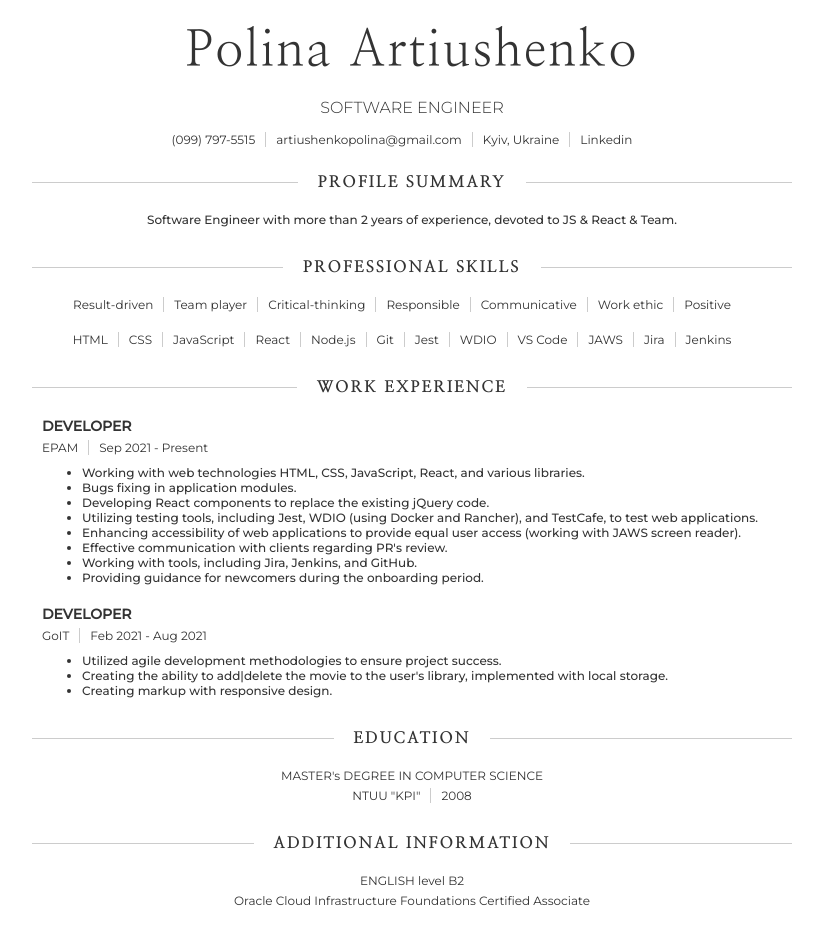
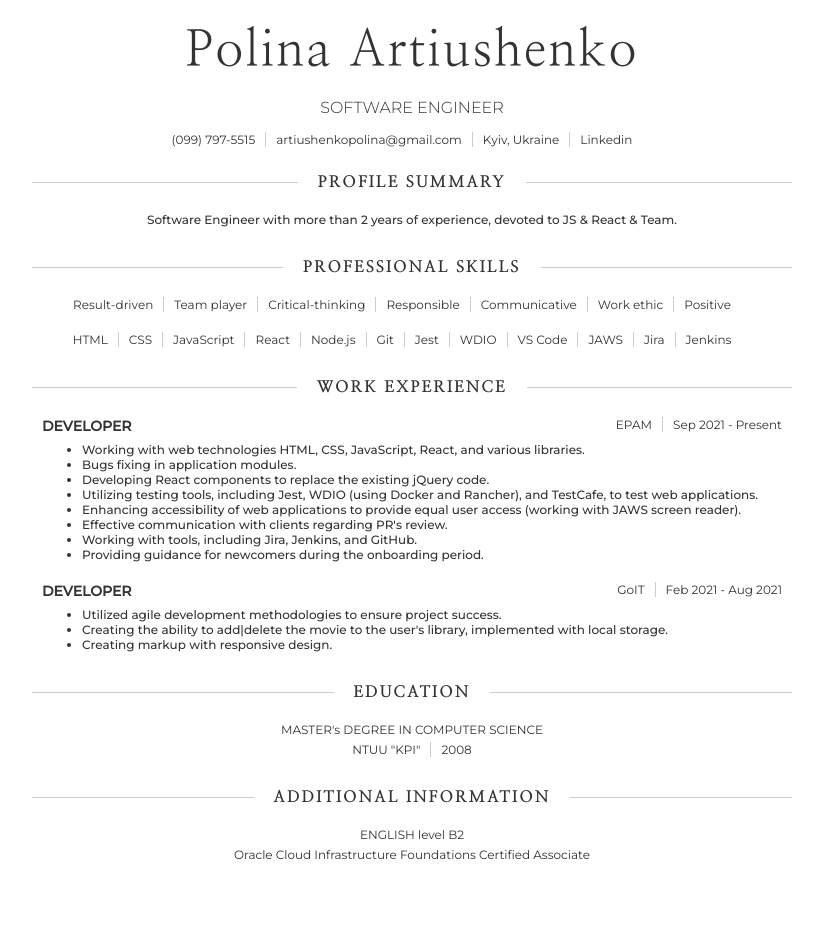
Before and after one commit to Polina-mind/portfolio, a React (Create React App) app: page / in a window 1280 px wide. Shown: the top 944 px of the page, without its empty margins (228-1051 px from the left). After the commit the page ends 912 px from the top, so only its background shows below. Built offline with nearby package versions, Linux system fonts and the light colour scheme.

Commit message:
Improve design

```diff
--- a/src/Components/Resume/Resume.css
+++ b/src/Components/Resume/Resume.css
@@ -86,13 +86,19 @@ h2 {
   margin: 0 20px;
 }
 
+.job {
+  display: flex;
+  justify-content: space-between;
+  padding-right: 30px;
+}
+
 .job-title {
   margin-bottom: 5px;
   padding-left: 30px;
   text-align: left;
 }
 
-.job {
+.job-info {
   display: flex;
   margin-bottom: 10px;
   padding-left: 30px;
--- a/src/Components/Resume/Resume.jsx
+++ b/src/Components/Resume/Resume.jsx
@@ -66,11 +66,12 @@ const Resume = () => {
       </div>
       <div className="block">
         <h2 className="text-on-line">WORK EXPERIENCE</h2>
-        <div>
+        <div className="job">
           <h3 className="job-title">DEVELOPER</h3>
-          <div className="job">
+          <div className="job-info">
             <p className="company">EPAM</p>
             <p>Sep 2021 - Present</p>
+          </div>
         </div>
         <ul className="text job-description">
           <li>
@@ -97,25 +98,23 @@ const Resume = () => {
             Providing guidance for newcomers during the onboarding period.
           </li>
         </ul>
-        </div>
-        <div>
+        <div className="job">
           <h3 className="job-title">DEVELOPER</h3>
-          <div className="job">
+          <div className="job-info">
             <p className="company">GoIT</p>
             <p>Feb 2021 - Aug 2021</p>
           </div>
+        </div>
         <ul className="text job-description">
           <li>
-              Utilized agile development methodologies to ensure project
-              success.
+            Utilized agile development methodologies to ensure project success.
           </li>
           <li>
-              Creating the ability to add|delete the movie to the user's
-              library, implemented with local storage.
+            Creating the ability to add|delete the movie to the user's library,
+            implemented with local storage.
           </li>
           <li>Creating markup with responsive design.</li>
         </ul>
-        </div>
       </div>
       <div className="block">
         <h2 className="text-on-line">EDUCATION</h2>
```
Lines whose indentation alone changed are shown as unchanged.
